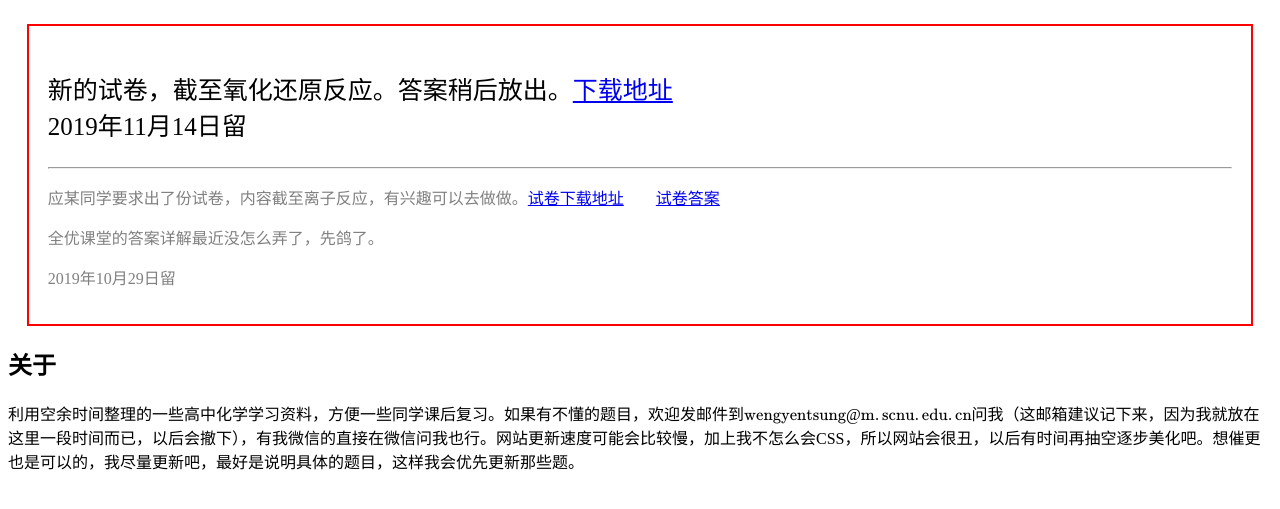
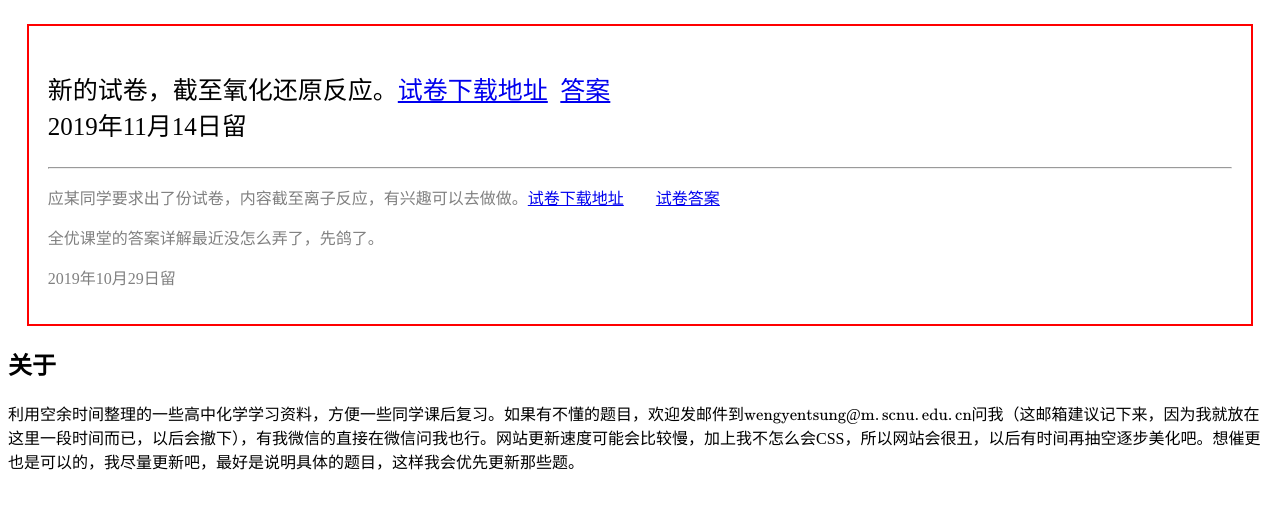
Before and after one commit to tswyt/chem, a plain HTML site: page index.html in a window 1280 px wide. Shown: the part 211-720 px from the top of the page. Drawn offline with nearby package versions, Linux system fonts and the light colour scheme.

Commit message:
upload answer

```diff
--- a/index.html
+++ b/index.html
@@ -20,7 +20,7 @@
 
 <div style="border:solid 2px red; margin:0.5cm; padding:0.5cm;">
 <div style="font-size:25px; ">
-<p>新的试卷，截至氧化还原反应。答案稍后放出。<a href="./files/化学试卷截至氧化还原.pdf">下载地址</a><br>2019年11月14日留</p>
+<p>新的试卷，截至氧化还原反应。<a href="./files/化学试卷截至氧化还原.pdf">试卷下载地址</a> &nbsp;<a href="./files/化学试卷截至氧化还原答案.pdf">答案</a><br>2019年11月14日留</p>
 </div>
 <hr/>
 <div style="color:grey">
```
Also changed, not shown: 1 other file.
